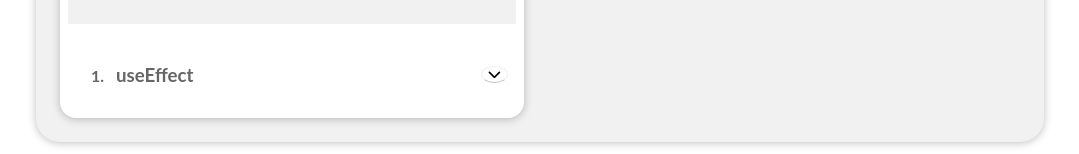
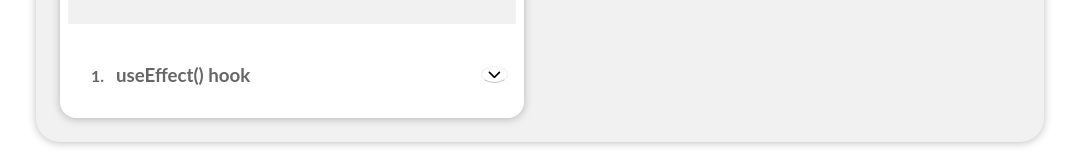
Before and after one commit to mkonemo/react-basics, a React (Create React App) app: page / in a window 1280 px wide. Shown: the part 1117-1271 px from the top of the page, without its empty margins (100-1179 px from the left). Built offline with nearby package versions, Linux system fonts and the light colour scheme.

Commit message:
1 file modified

```diff
--- a/src/App.js
+++ b/src/App.js
@@ -216,7 +216,7 @@ const App = () => {
               </h2>
 
               <ol>
-                <li><Show title="useEffect">
+                <li><Show title="useEffect() hook">
                     <DateExample />
                   </Show></li>
               </ol>
```
